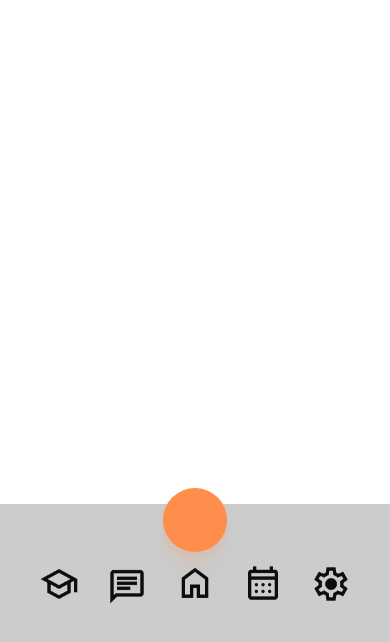
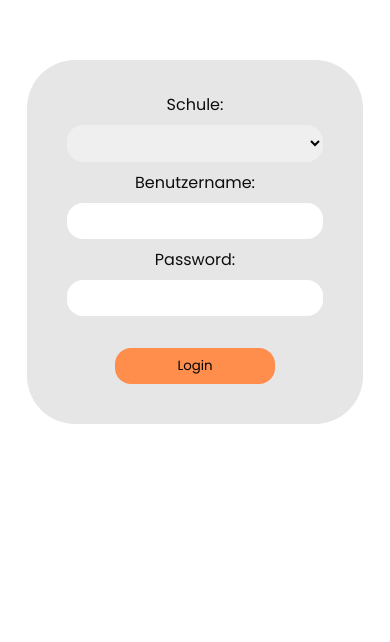
Before and after one commit to RED-Pixl/TimeTableUI, a Vue app: page / in a window 390 px wide. Shown: the part 180-822 px from the top of the page. Built offline with nearby package versions, Linux system fonts and the light colour scheme.

Commit message:
added login dialoug compatible with password managers

```diff
--- a/src/App.vue
+++ b/src/App.vue
@@ -1,9 +1,25 @@
 <script setup>
+import Login from './components/Login.vue';
 import Sidebar from './components/Sidebar.vue';
 </script>
 
+<script>
+export default {
+    data() {
+        return {
+            login: false
+        }
+    },
+    components: {
+        Login,
+        Sidebar
+    }
+}
+</script>
+
 <template>
-    <Sidebar></Sidebar>
+    <Login v-if="!login" @login="login = true"></Login>
+    <Sidebar v-if="login"></Sidebar>
 </template>
 
 <style scoped>
--- /dev/null
+++ b/src/components/Login.vue
@@ -0,0 +1,95 @@
+<script>
+export default {
+    data() {
+        return {
+            schools: ['Viscardi Gymnasium FFB', 'Graf-Rasso Gymnasium FFB'],
+            school: '',
+            username: '',
+            password: '',
+        };
+    },
+    mounted() {
+        //Get all registered schools from the api and save in schools
+    },
+    methods: {
+        login() {
+            // Perform login logic here
+            console.log('Hi')
+            console.log('Login successful! + School: ' + this.school + ' + Username: ' + this.username + ' + Password: ' + this.password);
+            this.$emit('login');
+        },
+    },
+};
+</script>
+
+<template>
+    <form>
+        <label>Schule:</label>
+        <select v-model="school">
+            <option v-for="option in schools">{{option}}</option>
+        </select>
+        <label>Benutzername:</label>
+        <input type="text" v-model="username">
+        <label>Password:</label>
+        <input type="password" v-model="password">
+        <button @click="login">Login</button>
+    </form>
+</template>
+
+<style scoped>
+    form {
+        position: fixed;
+        top: 50%;
+        left: 50%;
+        transform: translate(-50%, -50%);
+        display: flex;
+        flex-direction: column;
+        align-items: center;
+        height: fit-content;
+        padding: 2rem;
+        border-radius: 3rem;
+        font-family: 'Poppins';
+        color: #0d0d0d;
+        background-color: #E6E6E6;
+    }
+
+    input, button, select, option {
+        margin: 0.5rem;
+        font-family: 'Poppins';
+    }
+
+    select {
+        width: 16rem;
+        padding: 0.5rem;
+        border-radius: 1rem;
+        border: none;
+    }
+
+    select:focus {
+        outline: #ff8d4c solid 0.1rem;
+        outline-offset: -0.15rem;
+    }
+
+    input {
+        width: 15rem;
+        padding: 0.5rem;
+        border-radius: 1rem;
+        border: none;
+    }
+
+    input:focus {
+        border: none;
+        outline: #ff8d4c solid 0.1rem;
+        outline-offset: -0.15rem;
+    }
+
+    button {
+        margin-top:1.5rem;
+        padding: 0.5rem;
+        border-radius: 1rem;
+        border: none;
+        background-color: #ff8d4c;
+        cursor: pointer;
+        width: 10rem
+    }
+</style>
--- a/src/components/Sidebar.vue
+++ b/src/components/Sidebar.vue
@@ -10,6 +10,11 @@ export default {
       selectorXcurrent: 50,
       selectorXstr: '50%',
     }
+  },
+  mounted() {
+    this.selectorX = Math.round(this.$refs.dashboard.getBoundingClientRect().left);
+    this.selectorXcurrent = this.selectorX
+    this.selectorXstr = this.selectorX.toString() + 'px';
   },
   methods: {
     selectY(value) {
@@ -44,23 +49,23 @@ export default {
       this.selected = value;
       switch (value) {
         case 'dashboard':
-        this.selectorX = 50;
+          this.selectorX = Math.round(this.$refs.dashboard.getBoundingClientRect().left);
           break;
 
         case 'courses':
-        this.selectorX = 15;
+          this.selectorX = Math.round(this.$refs.courses.getBoundingClientRect().left);
           break;
 
         case 'messages':
-        this.selectorX = 30;
+          this.selectorX = Math.round(this.$refs.messages.getBoundingClientRect().left);
           break;
 
         case 'calendar':
-        this.selectorX = 70;
+          this.selectorX = Math.round(this.$refs.calendar.getBoundingClientRect().left);
           break;
 
         case 'settings':
-        this.selectorX = 85;
+          this.selectorX = Math.round(this.$refs.settings.getBoundingClientRect().left);
           break;
       }
       this.animateX();
@@ -80,13 +85,13 @@ export default {
 
     animateX() {
       if (this.selectorXcurrent > this.selectorX) {
-        this.selectorXcurrent -= 0.5;
+        this.selectorXcurrent -= 1;
       } else if (this.selectorXcurrent < this.selectorX) {
-        this.selectorXcurrent += 0.5;
+        this.selectorXcurrent += 1;
       }
-      this.selectorXstr = this.selectorXcurrent.toString() + '%';
+      this.selectorXstr = this.selectorXcurrent.toString() + 'px';
       if (this.selectorXcurrent != this.selectorX) {
-        setTimeout(this.animateX, 10)
+        setTimeout(this.animateX, 2)
       }
     }
   },
@@ -94,9 +99,8 @@ export default {
 </script>
 
 <template>
+  <div class="desktop">
     <div class="selector"></div>
-
-  <div class="desktop">
     <h1 class="logoText poppins-semibold">TimeTable</h1>
     <div class="menue-link">
       <button class="poppins-medium" @click="selectY('dashboard')">Dashboard</button>
@@ -121,19 +125,20 @@ export default {
   </div>
 
   <div class="mobile" @focus="selectorYstr = 'calc(100% - 8rem)'">
-    <div class="menue-link">
+    <div class="selector"></div>
+    <div class="menue-link" ref="courses">
       <img src="/school.png" @click="selectX('courses')">
     </div>
-    <div class="menue-link">
+    <div class="menue-link" ref="messages">
       <img src="/chat.png" @click="selectX('messages')">
     </div>
-    <div class="menue-link">
+    <div class="menue-link" ref="dashboard">
       <img src="/home.png" @click="selectX('dashboard')">
     </div>
-    <div class="menue-link">
+    <div class="menue-link" ref="calendar">
       <img src="/calendar_month.png" @click="selectX('calendar')">
     </div>
-    <div class="menue-link">
+    <div class="menue-link" ref="settings">
       <img src="/settings.png" @click="selectX('settings')">
     </div>
   </div>
@@ -147,9 +152,10 @@ export default {
   height: 100%;
   top: 0;
   left: 0;
+  border-radius: 0rem 3rem 3rem 0rem;
 }
 
-.desktop > h1 {
+.desktop>h1 {
   margin-block: 4rem;
   margin-inline: 2rem;
   text-align: left;
@@ -167,10 +173,9 @@ export default {
   margin-inline: 2rem;
   display: flex;
   justify-content: space-between;
-  z-index: 10000;
 }
 
-.menue-link > button {
+.menue-link>button {
   text-align: left;
   font-family: 'Poppins';
   color: #0d0d0d;
@@ -180,14 +185,15 @@ export default {
   transition: ease-in-out 0.2s;
 }
 
-.menue-link > img {
+.menue-link>img {
   width: 2.5rem;
   height: 2.5rem;
   position: relative;
   transition: ease-in-out 0.2s;
 }
 
-.desktop > h1:hover, button:hover {
+.desktop>h1:hover,
+button:hover {
   scale: 1.2;
   translate: 2rem;
 }
@@ -198,7 +204,6 @@ export default {
   height: 4rem;
   position: fixed;
   border-radius: 100%;
-  z-index: 999;
   box-shadow: #ff8e4c1a 0px 2px 5px 0px, #ff8d4c17 0px 9px 9px 0px, #ff8d4c0c 0px 20px 12px 0px, #ff8d4c02 0px 36px 14px 0px;
 }
 
@@ -213,15 +218,15 @@ export default {
     width: 8rem;
   }
 
-  .menue-link > button {
+  .menue-link>button {
     display: none;
   }
 
-  .desktop > h1 {
+  .desktop>h1 {
     color: transparent;
   }
 
-  .menue-link > img {
+  .menue-link>img {
     margin-inline: auto;
   }
 
@@ -258,14 +263,16 @@ export default {
     flex-direction: row;
     justify-content: space-between;
     align-items: center;
+    border-radius: 3rem 3rem 0rem 0rem;
   }
 
-  .mobile > div {
+  .mobile>div {
     margin-inline: 0rem;
   }
 
   .menue-link {
     transition: ease-in-out 0.2s;
+    margin-bottom: 6rem;
   }
 
   .menue-link:hover {
@@ -274,7 +281,7 @@ export default {
 
   .selector {
     bottom: 7rem;
-    left: calc(v-bind(selectorXstr) - 2rem);
+    left: calc((v-bind(selectorXstr) + 1.25rem) - 2rem);
   }
 }
 </style>
```
Lines whose indentation alone changed are shown as unchanged.
